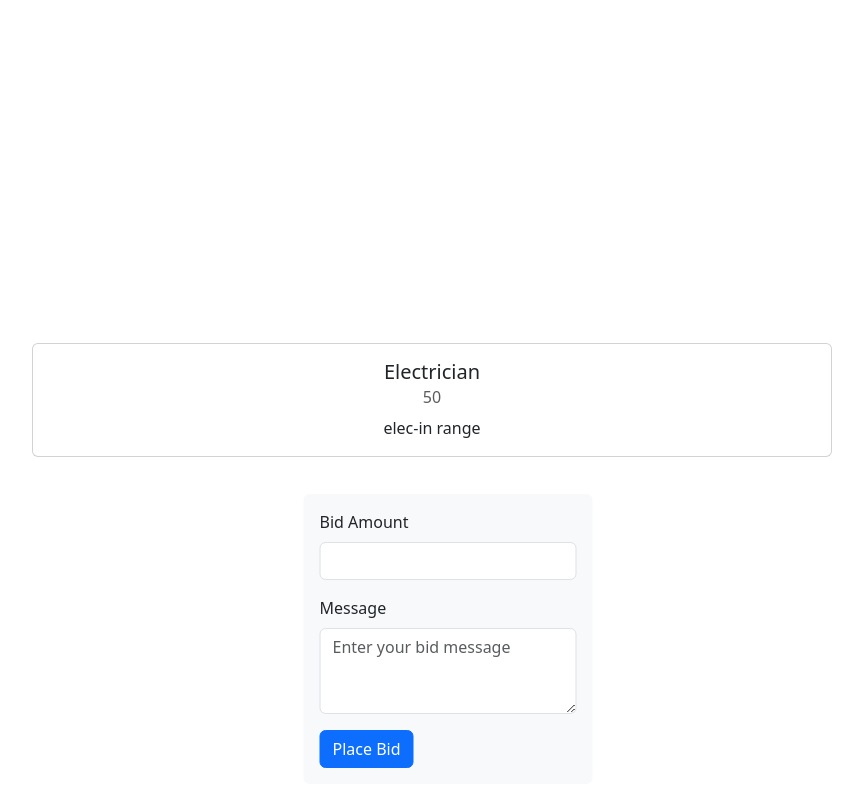
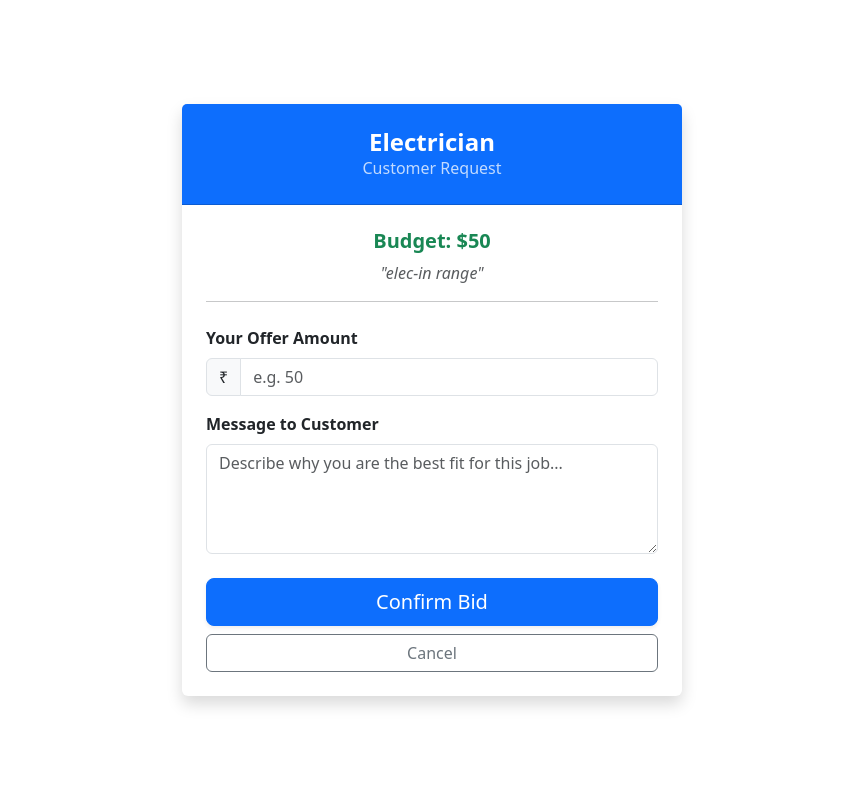
Before and after one commit to Debjeet-Dey/local_service_app, a Flask app: page /place_bid/1 in a window 1280 px wide. Shown: the whole page, without its empty margins (208-1071 px from the left). Run offline with Flask 3, Linux system fonts and the light colour scheme; a user stored in the database is signed in; data comes from the database, SQL or seed files in the repository; both versions use the stored data as it was after the commit.

Commit message:
edit_bid.html and place_bid.html UI update and clean up

```diff
--- a/templates/provider/place_bid.html
+++ b/templates/provider/place_bid.html
@@ -1,29 +1,54 @@
 {% extends 'base.html' %}
 {% block head %}
-    <title>Place Bid</title>
+    <title>Place a Bid</title>
 {% endblock head %}
 
 {% block body %}
-    <div class="d-flex justify-content-center align-items-center vh-100">
-        <div class="card" style="width: 50rem;"><!-- within the column, this is the column content, a card -->
-          <div class="card-body text-center"><!-- card body -->
-            <h5 class="card-title">{{service.service_type}}</h5>
-            <h6 class="card-subtitle mb-2 text-muted">{{service.budget}}</h6>
-            <p class="card-text">{{service.desc}}</p>
+<div class="container d-flex justify-content-center align-items-center min-vh-100 py-5">
 
+    <div class="card shadow border-0" style="width: 100%; max-width: 500px;">
 
-          </div>
+        <div class="card-header bg-primary text-white text-center py-4">
+            <h4 class="mb-0 fw-bold">{{ service.service_type }}</h4>
+            <p class="mb-0 opacity-75">Customer Request</p>
+        </div>
+
+        <div class="card-body p-4">
+
+            <div class="mb-4 text-center">
+                <h5 class="text-success fw-bold">Budget: ${{ service.budget }}</h5>
+                <p class="text-muted fst-italic">"{{ service.desc }}"</p>
+                <hr>
+            </div>
+
+            <form method="POST" action="{{ url_for('place_bid', serv_id=service.id) }}">
+
+                <div class="mb-3">
+                    <label for="bid_amount" class="form-label fw-bold">Your Offer Amount</label>
+                    <div class="input-group">
+                        <span class="input-group-text">₹</span>
+                        <input type="number" class="form-control" id="bid_amount" name="bid_amount"
+                               placeholder="e.g. {{ service.budget }}" min="0" required>
+                    </div>
+                </div>
+
+                <div class="mb-4">
+                    <label for="msg" class="form-label fw-bold">Message to Customer</label>
+                    <textarea class="form-control" id="msg" name="msg" rows="4"
+                              placeholder="Describe why you are the best fit for this job..." required></textarea>
+                </div>
+
+                <div class="d-grid gap-2">
+                    <button type="submit" class="btn btn-primary btn-lg shadow-sm">
+                        Confirm Bid
+                    </button>
+                    <a href="{{ url_for('provider_dashboard') }}" class="btn btn-outline-secondary">
+                        Cancel
+                    </a>
+                </div>
+
+            </form>
         </div>
     </div>
-    <form method="POST" action="{{ url_for('place_bid', serv_id=service.id) }}" class="position-fixed bottom-0 start-50 translate-middle-x m-3 z-3 bg-light p-3 rounded">
-        <div class="mb-3">
-            <label for="bid_amount" class="form-label">Bid Amount</label>
-            <input type="number" class="form-control" id="bid_amount" name="bid_amount" min="0" required>
-        </div>
-        <div class="mb-3">
-            <label for="msg" class="form-label">Message</label>
-            <textarea class="form-control" id="msg" name="msg" rows="3" placeholder="Enter your bid message" required></textarea>
-        </div>
-        <button type="submit" class="btn btn-primary">Place Bid</button>
-    </form>
+</div>
 {% endblock body %}
--- a/updates.txt
+++ b/updates.txt
@@ -33,3 +33,5 @@ added logout, initial commit}}
 {{service_request.html UI update and clean up}}
 
 {{provider_dashboard.html UI update and clean up}}
+
+{{edit_bid.html and place_bid.html UI update and clean up}}
```
Also changed, not shown: templates/provider/edit_bid.html (+27 -19 lines), instance/mydatabase.db.
